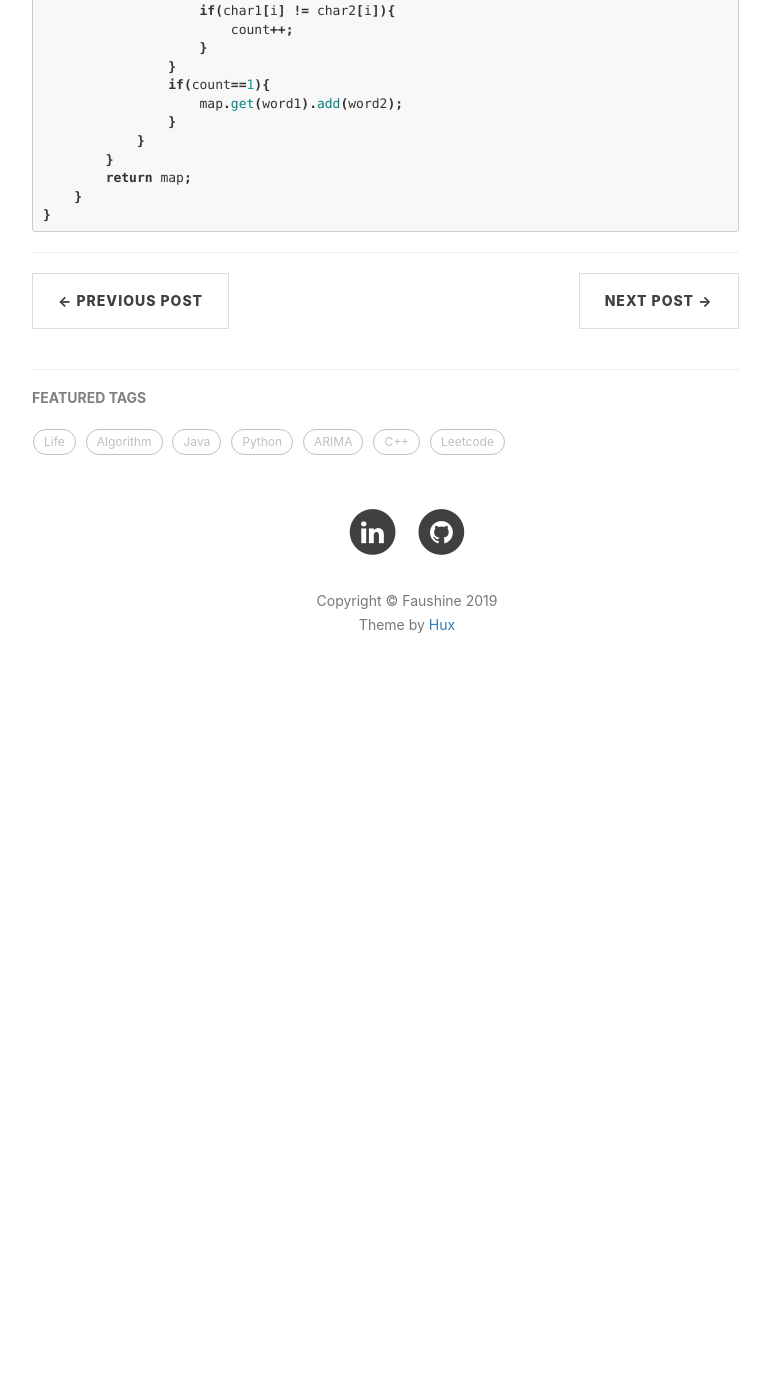
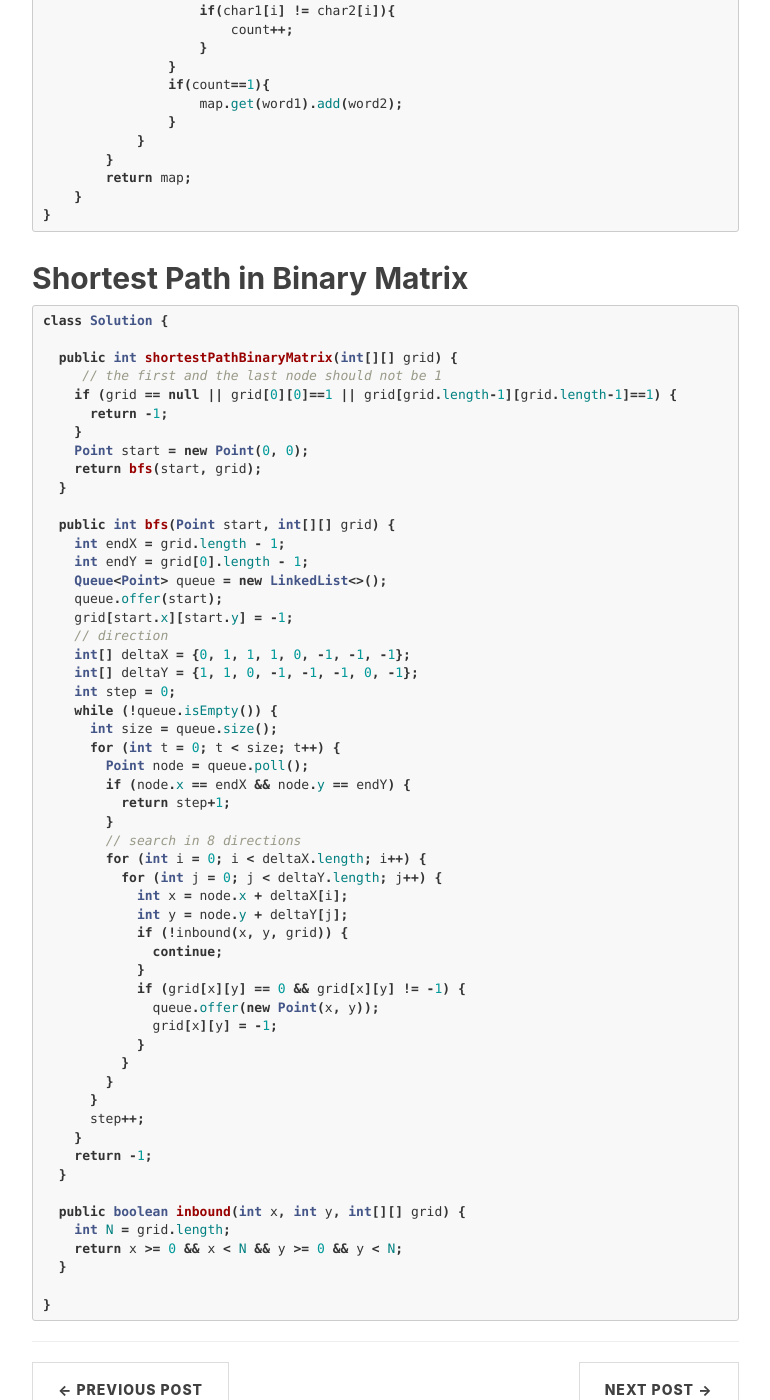
Before and after one commit to faushine/faushine.github.io, a Jekyll site: the page built from _posts/2019-06-09-BFS.md, in a window 1280 px wide and 1400 px high, scrolled down 6187 px. Shown: the whole window, without its empty margins (233-1003 px from the left). Built offline with Jekyll 4.4.1, drawn with Linux system fonts in a browser that asks for light colours; nearby versions of some CDN libraries; comment, search, counter and statistics services are not loaded; before the commit the page ends 6889 px from its top, so only the background shows below that.

Commit message:
new problem

````diff
--- a/_posts/2019-06-09-BFS.md
+++ b/_posts/2019-06-09-BFS.md
@@ -335,3 +335,62 @@ class Solution {
     }
 }
 ```
+
+## Shortest Path in Binary Matrix
+
+```java
+class Solution {
+
+  public int shortestPathBinaryMatrix(int[][] grid) {
+     // the first and the last node should not be 1
+    if (grid == null || grid[0][0]==1 || grid[grid.length-1][grid.length-1]==1) {
+      return -1;
+    }
+    Point start = new Point(0, 0);
+    return bfs(start, grid);
+  }
+
+  public int bfs(Point start, int[][] grid) {
+    int endX = grid.length - 1;
+    int endY = grid[0].length - 1;
+    Queue<Point> queue = new LinkedList<>();
+    queue.offer(start);
+    grid[start.x][start.y] = -1;
+    // direction
+    int[] deltaX = {0, 1, 1, 1, 0, -1, -1, -1};
+    int[] deltaY = {1, 1, 0, -1, -1, -1, 0, -1};
+    int step = 0;
+    while (!queue.isEmpty()) {
+      int size = queue.size();
+      for (int t = 0; t < size; t++) {
+        Point node = queue.poll();
+        if (node.x == endX && node.y == endY) {
+          return step+1;
+        }
+        // search in 8 directions
+        for (int i = 0; i < deltaX.length; i++) {
+          for (int j = 0; j < deltaY.length; j++) {
+            int x = node.x + deltaX[i];
+            int y = node.y + deltaY[j];
+            if (!inbound(x, y, grid)) {
+              continue;
+            }
+            if (grid[x][y] == 0 && grid[x][y] != -1) {
+              queue.offer(new Point(x, y));
+              grid[x][y] = -1;
+            }
+          }
+        }
+      }
+      step++;
+    }
+    return -1;
+  }
+
+  public boolean inbound(int x, int y, int[][] grid) {
+    int N = grid.length;
+    return x >= 0 && x < N && y >= 0 && y < N;
+  }
+
+}
+```
````
